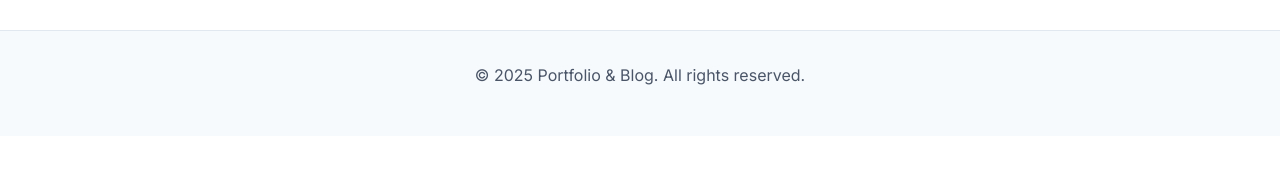
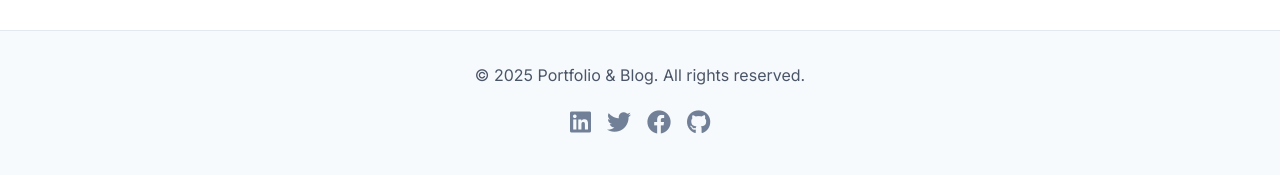
Before and after one commit to luisito666/portfolio-blog, a Django app: page / in a window 1280 px wide. Shown: the part 2178-2353 px from the top of the page. Before the commit the page ends 2263 px from the top, so only its background shows below. Run offline with Django 5.2, Linux system fonts and the light colour scheme; tables that the repository leaves empty hold one stand-in row (values such as "Sample post"); grey boxes marked "Sample" are stand-in pictures.

Commit message:
Add social media links to portfolio

```diff
--- a/requirements.txt
+++ b/requirements.txt
@@ -3,6 +3,7 @@ Django==5.2.7
 Markdown==3.9
 pillow==12.0.0
 sqlparse==0.5.3
-psycopg2-binary==2.9.9
+psycopg==3.3.2
+psycopg-binary==3.3.2
 python-decouple==3.8
 gunicorn==21.2.0
--- /dev/null
+++ b/src/apps/portfolio/context_processors.py
@@ -0,0 +1,14 @@
+from .models import SocialSettings
+
+def social_media(request):
+    """
+    Context processor to make social media settings available in all templates.
+    """
+    try:
+        social_settings = SocialSettings.objects.first()
+    except Exception:
+        social_settings = None
+
+    return {
+        'social_settings': social_settings
+    }
--- a/src/apps/portfolio/models.py
+++ b/src/apps/portfolio/models.py
@@ -49,3 +49,17 @@ class Project(models.Model):
         ordering = ['-featured', '-created_at']
         verbose_name = "Project"
         verbose_name_plural = "Projects"
+
+class SocialSettings(models.Model):
+    """Model for storing social media links"""
+    linkedin_url = models.URLField(blank=True, null=True, help_text="LinkedIn Profile URL")
+    twitter_url = models.URLField(blank=True, null=True, help_text="Twitter Profile URL")
+    facebook_url = models.URLField(blank=True, null=True, help_text="Facebook Profile URL")
+    github_url = models.URLField(blank=True, null=True, help_text="GitHub Profile URL")
+
+    def __str__(self):
+        return "Social Media Settings"
+
+    class Meta:
+        verbose_name = "Social Settings"
+        verbose_name_plural = "Social Settings"
--- a/src/core/settings.py
+++ b/src/core/settings.py
@@ -72,6 +72,7 @@ TEMPLATES = [
                 'django.template.context_processors.request',
                 'django.contrib.auth.context_processors.auth',
                 'django.contrib.messages.context_processors.messages',
+                'apps.portfolio.context_processors.social_media',
             ],
         },
     },
@@ -85,7 +86,7 @@ WSGI_APPLICATION = 'core.wsgi.application'
 
 DATABASES = {
     'default': {
-        'ENGINE': 'django.db.backends.postgresql',
+        'ENGINE': 'django.db.backends.postgresql_psycopg2',
         'NAME': config('POSTGRES_DB', default='blog_db'),
         'USER': config('POSTGRES_USER', default='postgres'),
         'PASSWORD': config('POSTGRES_PASSWORD', default='postgres'),
--- a/src/static/css/style.css
+++ b/src/static/css/style.css
@@ -762,3 +762,21 @@ a:hover {
         text-align: left;
     }
 }
+/* Social Links */
+.social-links {
+    margin-top: var(--spacing-md);
+    display: flex;
+    justify-content: center;
+    gap: var(--spacing-md);
+}
+
+.social-links a {
+    color: var(--text-light);
+    font-size: 1.5rem;
+    transition: var(--transition-base);
+}
+
+.social-links a:hover {
+    color: var(--primary-color);
+    transform: translateY(-2px);
+}
--- a/src/templates/base.html
+++ b/src/templates/base.html
@@ -9,6 +9,7 @@
     <link rel="preconnect" href="https://fonts.googleapis.com">
     <link rel="preconnect" href="https://fonts.gstatic.com" crossorigin>
     <link href="https://fonts.googleapis.com/css2?family=Inter:wght@300;400;500;600;700&display=swap" rel="stylesheet">
+    <link rel="stylesheet" href="https://cdnjs.cloudflare.com/ajax/libs/font-awesome/6.0.0/css/all.min.css">
 </head>
 <body>
     <!-- Navigation -->
@@ -49,6 +50,30 @@
     <footer class="footer">
         <div class="container">
             <p>&copy; {% now "Y" %} Portfolio & Blog. All rights reserved.</p>
+            {% if social_settings %}
+            <div class="social-links">
+                {% if social_settings.linkedin_url %}
+                <a href="{{ social_settings.linkedin_url }}" target="_blank" rel="noopener noreferrer" aria-label="LinkedIn">
+                    <i class="fab fa-linkedin"></i>
+                </a>
+                {% endif %}
+                {% if social_settings.twitter_url %}
+                <a href="{{ social_settings.twitter_url }}" target="_blank" rel="noopener noreferrer" aria-label="Twitter">
+                    <i class="fab fa-twitter"></i>
+                </a>
+                {% endif %}
+                {% if social_settings.facebook_url %}
+                <a href="{{ social_settings.facebook_url }}" target="_blank" rel="noopener noreferrer" aria-label="Facebook">
+                    <i class="fab fa-facebook"></i>
+                </a>
+                {% endif %}
+                {% if social_settings.github_url %}
+                <a href="{{ social_settings.github_url }}" target="_blank" rel="noopener noreferrer" aria-label="GitHub">
+                    <i class="fab fa-github"></i>
+                </a>
+                {% endif %}
+            </div>
+            {% endif %}
         </div>
     </footer>
 
```
Also changed, not shown: src/apps/portfolio/admin.py (+17 -1 lines), src/apps/portfolio/migrations/0002_socialsettings_alter_project_options.py (added).
